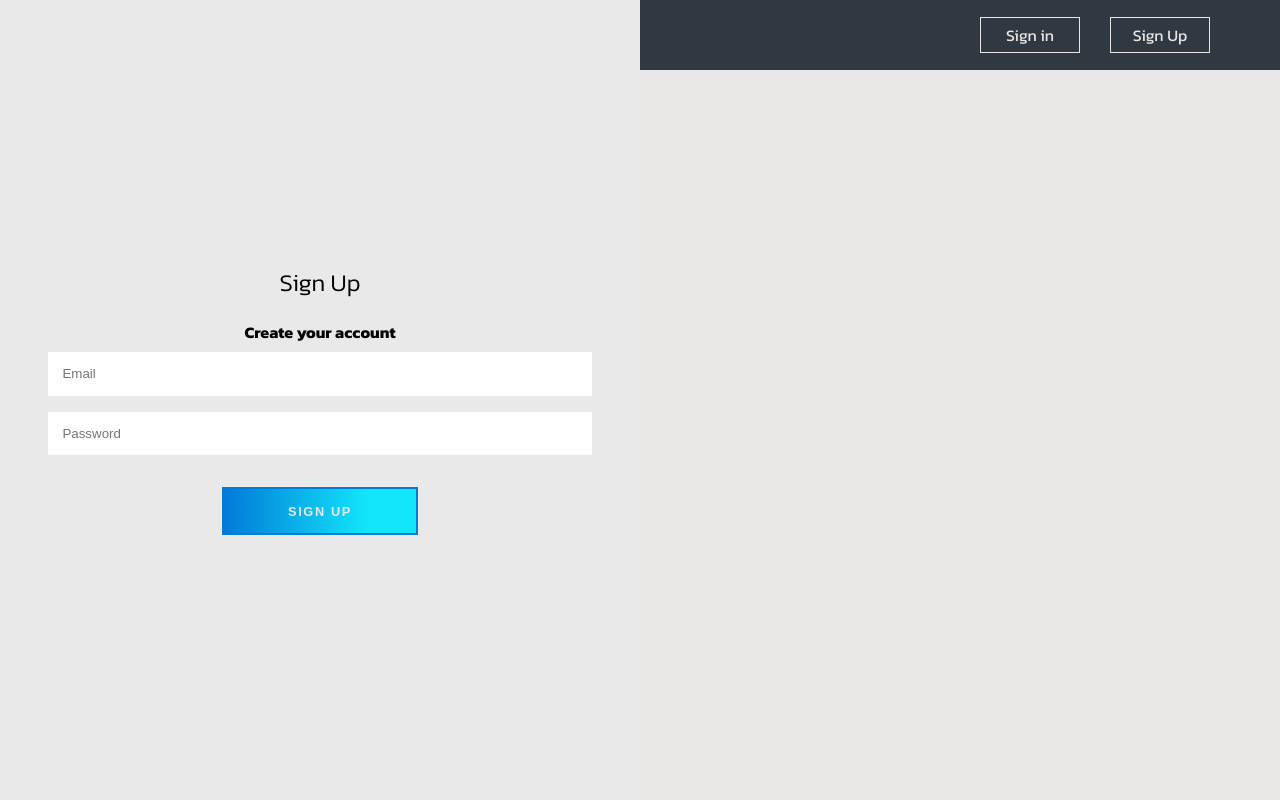
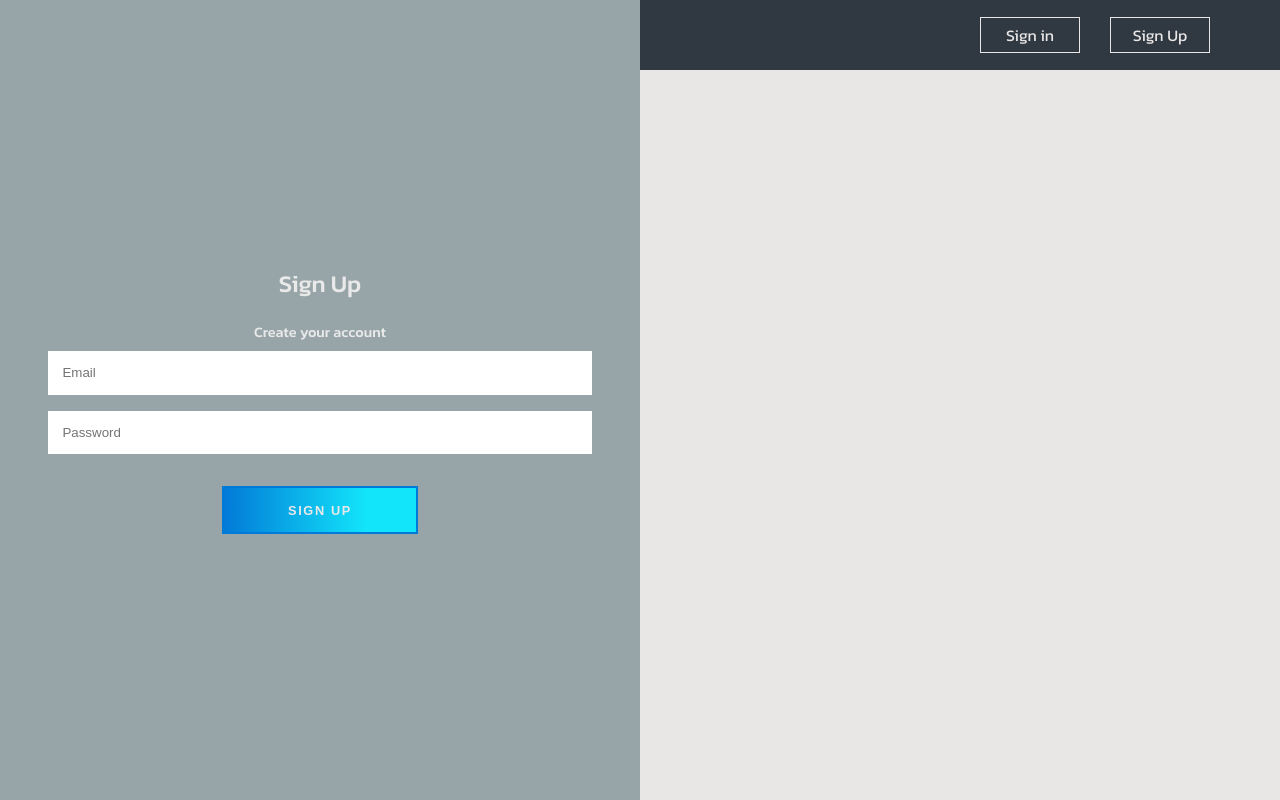
Before and after one commit to RamanSlinka/mern-cloud-disk, a React (Create React App) app: page /registration in a window 1280 px wide. Built offline with nearby package versions, Linux system fonts and the light colour scheme; no server answers.

Commit message:
Migration to  module.scss; Updated and changed Registration form

```diff
--- a/src/components/authorization/Registration.jsx
+++ b/src/components/authorization/Registration.jsx
@@ -20,7 +20,7 @@ const registrationClickHandler = () => {
 
                 <form action="#" className={style.form}>
                     <h2 className={style.formTitle}>Sign Up</h2>
-                    <h4>Create your account</h4>
+                    <h4 className={style.link}>Create your account</h4>
                     <Input
                         value={email} setValue={setEmail}
                         type="text" placeholder="Email" className={style.input}/>
--- a/src/components/authorization/authorization.module.scss
+++ b/src/components/authorization/authorization.module.scss
@@ -63,15 +63,17 @@
 }
 
 .formTitle {
-  font-weight: 300;
+  font-weight: 500;
+  color: var(--white);
   margin: 0;
   margin-bottom: 1.25rem;
 }
 
 .link {
-  color: var(--gray);
+  color: var(--white);
   font-size: 0.9rem;
-  margin: 1.5rem 0;
+  font-weight: 500;
+ // margin: 1.5rem 0;
   text-decoration: none;
 }
 
@@ -215,7 +217,7 @@
 }
 
 .form {
-  background-color: var(--white);
+  background-color: rgb(151, 165, 168);
   display: flex;
   align-items: center;
   justify-content: center;
```
Also changed, not shown: src/components/authorization/Login.jsx (+0 -7 lines).
